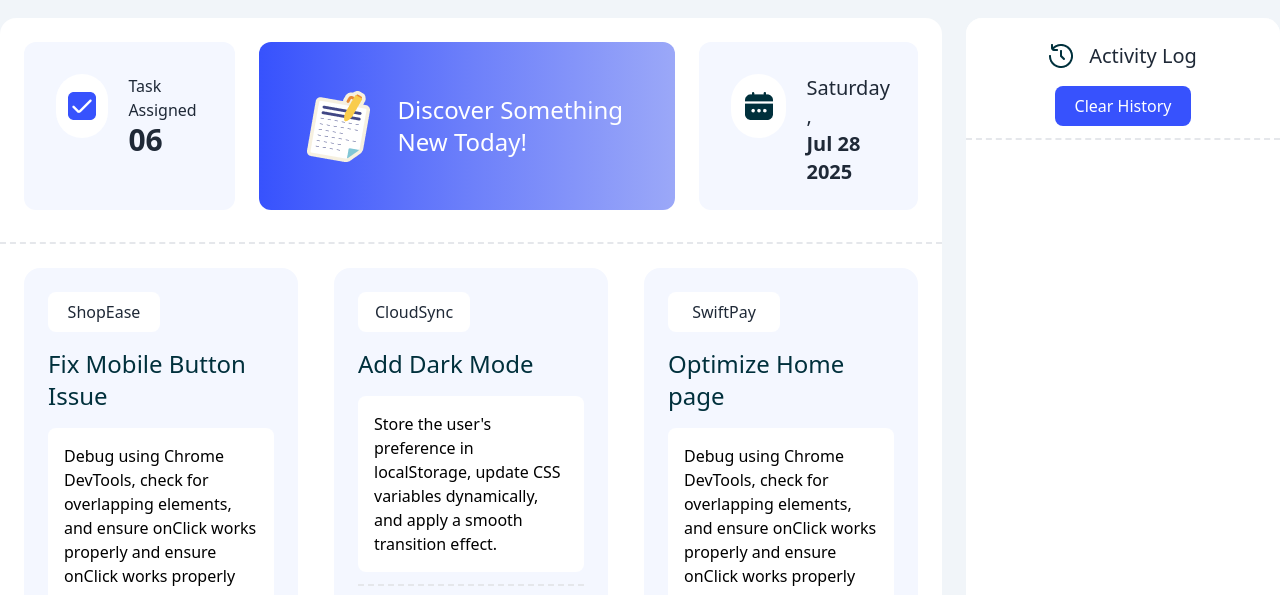
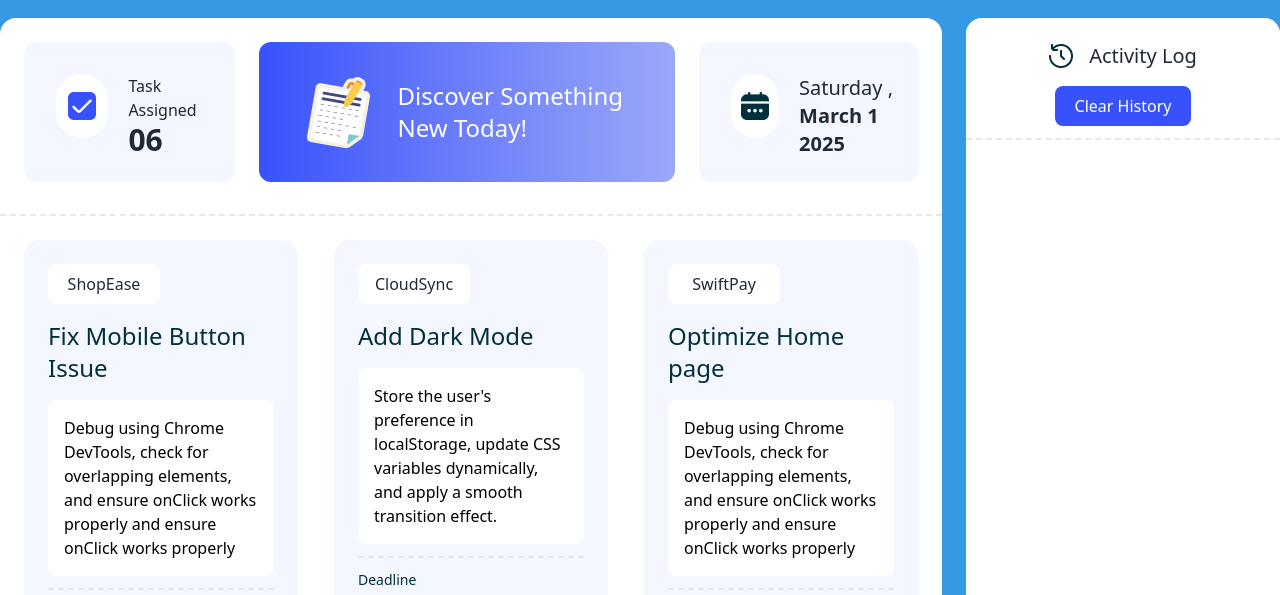
Before and after one commit to shakilsorker111/assignment-05-dev-board, a plain HTML site: page index.html in a window 1280 px wide. Both pictures are taken after a click on the element 1224 px from the left and 74 px from the top of the page. Shown: the part 126-721 px from the top of the page. Drawn offline with nearby package versions, Linux system fonts and the light colour scheme.

Commit message:
added functionality and set raandom color on every click

```diff
--- a/index.html
+++ b/index.html
@@ -81,7 +81,7 @@
                             </div>
 
                             <div>
-                                <p class="text-xl"><span id="get-day-in-week">Wed</span> ,<br><span id="upper-div-date" class="font-bold">Jul 28 2025 </span></p>
+                                <p class="text-xl"><span id="get-day-in-week">Wed</span> ,<br><span id="upper-div-date" class="font-bold"><span id="get-month">Jul</span> <span id="get-date">28</span> <span id="get-year">2025</span></span></p>
                             </div>
 
                         </div>
--- a/script/on-page-date-time.js
+++ b/script/on-page-date-time.js
@@ -4,3 +4,22 @@ const days = ["Sunday","Monday","Tuesday","Wednesday","Thursday","Friday","Satur
 const d = new Date();
 let day = days[d.getDay()];
 document.getElementById('get-day-in-week').innerText = day;
+
+
+
+const months = ["January","February","March","April","May","June","July","August","September","October","November","December"];
+
+        const dateMonth = new Date();
+        let month = months[dateMonth.getMonth()];
+        document.getElementById('get-month').innerText = month;
+
+
+
+        const dt = new Date();
+        const ndate = dt.getDate();
+        document.getElementById('get-date').innerText = ndate;
+
+
+        const year = new Date();
+        const fullYear = year.getFullYear();
+        document.getElementById('get-year').innerText = fullYear;
--- a/script/script.js
+++ b/script/script.js
@@ -181,7 +181,20 @@ document.getElementById('discover-div').addEventListener('click', function(){
 
 
 
-    // main nav right btn
+
+
+
+
+// main nav right btn
+function getColor() {
+    const letters = "0123456789ABCDEF";
+    let color = "#";
+    for (let i = 0; i < 6; i++) {
+        color += letters[Math.floor(Math.random() * 16)];
+    }
+    return color;
+}
+
     document.getElementById('main-nav-right-btn').addEventListener('click', function(){
-
-    })
+        document.body.style.backgroundColor = getColor();
+    });
```
